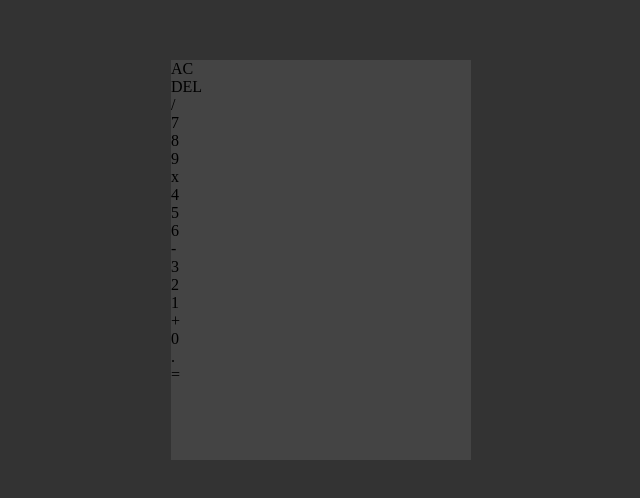
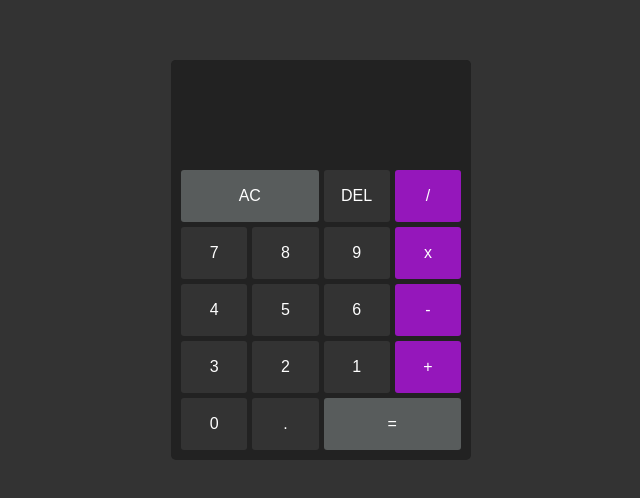
Before and after one commit to Jhessiny/calculator-vanilla-js, a plain HTML site: page index.html in a window 1280 px wide. Shown: the part 140-638 px from the top of the page, without its empty margins (319-959 px from the left). Drawn offline with Linux system fonts and the light colour scheme.

Commit message:
calc styles

```diff
--- a/style.css
+++ b/style.css
@@ -10,10 +10,59 @@ body {
   display: flex;
   align-items: center;
   justify-content: center;
+  font-family: Arial, Helvetica, sans-serif;
 }
 
 .calculator {
-  background-color: #444;
+  background-color: #222;
   width: 300px;
   height: 400px;
+  border-radius: 5px;
+  overflow: hidden;
 }
+
+.calculator__screen {
+  width: 100%;
+  background-color: #222;
+  height: 100px;
+  display: flex;
+  justify-content: flex-end;
+  align-items: center;
+  padding: 20px;
+  font-size: 20px;
+  color: #fff;
+}
+
+.calculator__body {
+  display: grid;
+  height: calc(100% - 100px);
+  align-items: center;
+  justify-items: center;
+  grid-template-columns: repeat(4, 1fr);
+  grid-template-rows: repeat(5, 1fr);
+  gap: 5px;
+  padding: 10px;
+}
+
+.grid-2 {
+  grid-column: span 2;
+}
+
+.btn {
+  color: #fff;
+  background-color: #333;
+  width: 100%;
+  height: 100%;
+  display: flex;
+  justify-content: center;
+  align-items: center;
+  border-radius: 3px;
+}
+
+.btn-2 {
+  background-color: rgb(149, 23, 187);
+}
+
+.btn-3 {
+  background-color: rgb(88, 92, 92);
+}
```
